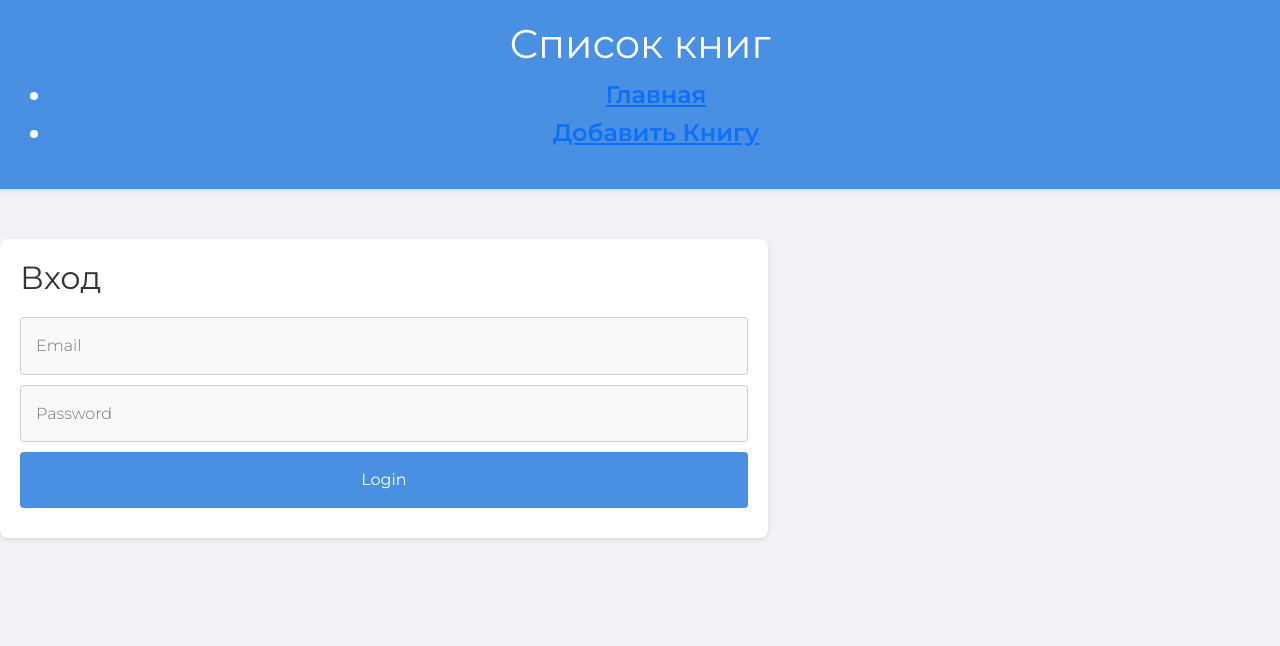
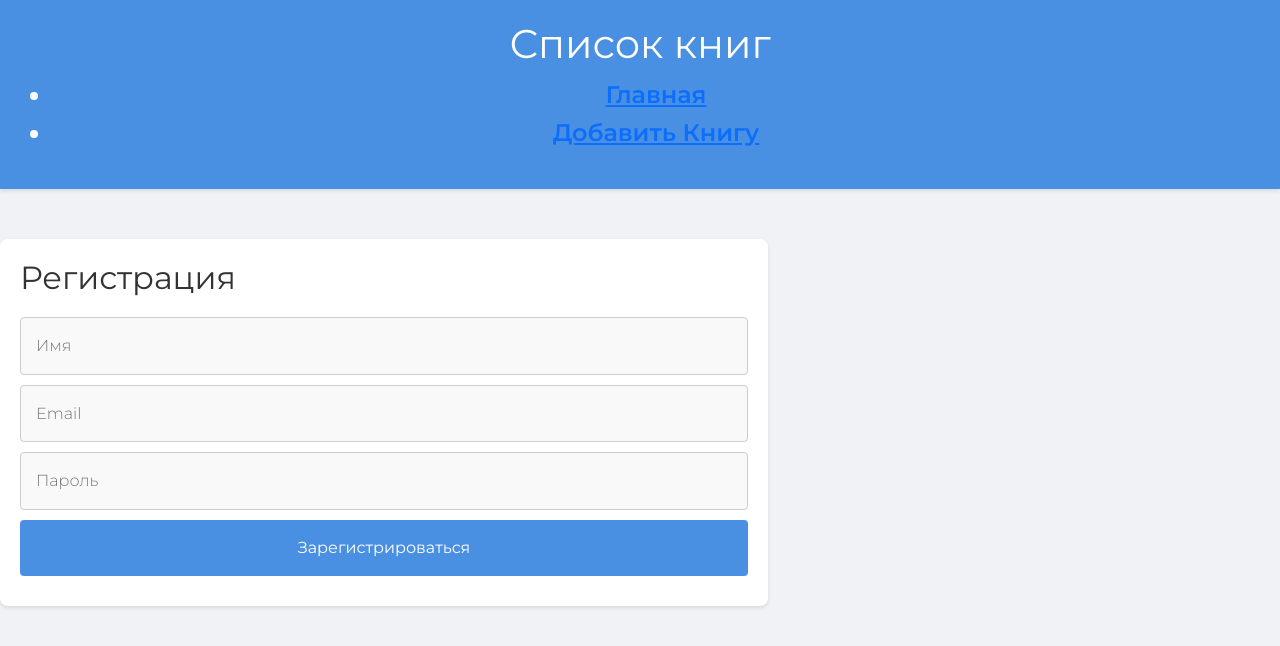
Before and after one commit to greenway-start/gws-frontend, a React (Create React App) app: page /register in a window 1280 px wide. Before the commit this address led to /login. Shown: the top 646 px of the page. Built offline with nearby package versions, Linux system fonts and the light colour scheme; no server answers.

Commit message:
gitignore использовал

```diff
--- a/src/App.jsx
+++ b/src/App.jsx
@@ -8,6 +8,7 @@ import './scc/main.css';
 import { AuthProvider } from "./components/AuthProvider";
 import ProtectedRoute from "./components/ProtectedRoute";
 import Login from "./components/Login";
+import Register from "./components/Register"; // Импортируем компонент регистрации
 
 const App = () => {
     const { books, deleteBook, addBook, editBook } = useBook();
@@ -20,6 +21,7 @@ const App = () => {
                     <main>
                         <Routes>
                             <Route path="/login" element={<Login />} />
+                            <Route path="/register" element={<Register />} /> {/* Добавлен маршрут регистрации */}
                             <Route
                                 path="/books"
                                 element={
--- a/src/components/AuthProvider.jsx
+++ b/src/components/AuthProvider.jsx
@@ -1,6 +1,5 @@
 import React, { createContext, useContext, useEffect, useState } from "react";
-import { onAuthStateChanged } from "firebase/auth";
-import { auth } from "./firebaseConfig";
+import initializeFirebase from "./firebaseConfig";
 
 const AuthContext = createContext();
 
@@ -8,16 +7,31 @@ export const useAuth = () => useContext(AuthContext);
 
 export const AuthProvider = ({ children }) => {
   const [currentUser, setCurrentUser] = useState(null);
+  const [auth, setAuth] = useState(null);
+  const [db, setDb] = useState(null);
 
   useEffect(() => {
-    const unsubscribe = onAuthStateChanged(auth, (user) => {
-      setCurrentUser(user);
-    });
-    return unsubscribe;
+    const initFirebase = async () => {
+      const { auth, db } = await initializeFirebase();
+      setAuth(auth);
+      setDb(db);
+    };
+
+    initFirebase();
   }, []);
 
+  useEffect(() => {
+    if (auth) {
+      const unsubscribe = auth.onAuthStateChanged((user) => {
+        setCurrentUser(user);
+        console.log('Auth state changed', user);
+      });
+      return () => unsubscribe();
+    }
+  }, [auth]);
+
   return (
-    <AuthContext.Provider value={{ currentUser }}>
+    <AuthContext.Provider value={{ currentUser, auth, db }}>
       {children}
     </AuthContext.Provider>
   );
--- a/src/components/Login.jsx
+++ b/src/components/Login.jsx
@@ -1,21 +1,22 @@
 import React, { useState } from "react";
 import { useNavigate } from "react-router-dom";
 import { signInWithEmailAndPassword } from "firebase/auth";
-import { auth } from "./firebaseConfig";
+import { useAuth } from "./AuthProvider";
 
 const Login = () => {
   const [email, setEmail] = useState("");
   const [password, setPassword] = useState("");
   const [error, setError] = useState("");
   const navigate = useNavigate();
+  const { auth } = useAuth();
 
   const handleSubmit = async (e) => {
     e.preventDefault();
-    setError(""); // ochst oshibki
+    setError(""); // Очистка ошибки
 
     try {
       await signInWithEmailAndPassword(auth, email, password);
-      navigate("/books"); // zashita posle vxoda
+      navigate("/books"); // Защита после входа
     } catch (error) {
       setError("Ошибка входа. Проверьте ваш email и пароль.");
       console.error("Error logging in:", error);
@@ -42,7 +43,7 @@ const Login = () => {
         />
         <button type="submit">Login</button>
       </form>
-      {error && <p style={{ color: 'red' }}>{error}</p>}
+      {error && <p style={{ color: 'red' }}>{error}</p>} {/* Отображение ошибки */}
     </div>
   );
 };
--- /dev/null
+++ b/src/components/Register.jsx
@@ -0,0 +1,68 @@
+import React, { useState } from "react";
+import { useNavigate } from "react-router-dom";
+import { createUserWithEmailAndPassword } from "firebase/auth";
+import { doc, setDoc } from "firebase/firestore";
+import { useAuth } from "./AuthProvider";
+
+const Register = () => {
+  const [email, setEmail] = useState("");
+  const [password, setPassword] = useState("");
+  const [name, setName] = useState("");
+  const [error, setError] = useState("");
+  const navigate = useNavigate();
+  const { auth, db } = useAuth();
+
+  const handleSubmit = async (e) => {
+    e.preventDefault();
+    setError("");
+
+    try {
+      const userCredential = await createUserWithEmailAndPassword(auth, email, password);
+      const user = userCredential.user;
+
+      // Сохранение дополнительных данных в Firestore
+      await setDoc(doc(db, "users", user.uid), {
+        name: name,
+        email: email
+      });
+
+      navigate("/books");
+    } catch (error) {
+      setError("Ошибка регистрации. Попробуйте снова.");
+      console.error("Error registering user:", error);
+    }
+  };
+
+  return (
+    <div>
+      <h2>Регистрация</h2>
+      <form onSubmit={handleSubmit}>
+        <input
+          type="text"
+          value={name}
+          onChange={(e) => setName(e.target.value)}
+          placeholder="Имя"
+          required
+        />
+        <input
+          type="email"
+          value={email}
+          onChange={(e) => setEmail(e.target.value)}
+          placeholder="Email"
+          required
+        />
+        <input
+          type="password"
+          value={password}
+          onChange={(e) => setPassword(e.target.value)}
+          placeholder="Пароль"
+          required
+        />
+        <button type="submit">Зарегистрироваться</button>
+      </form>
+      {error && <p style={{ color: 'red' }}>{error}</p>}
+    </div>
+  );
+};
+
+export default Register;
--- a/src/components/firebaseConfig.jsx
+++ b/src/components/firebaseConfig.jsx
@@ -1,18 +1,21 @@
 import { initializeApp } from "firebase/app";
 import { getAuth } from "firebase/auth";
+import { getFirestore } from "firebase/firestore";
 
-const firebaseConfig = {
-  apiKey: "AIzaSyAChE1mSgIZXs9PG3n75Z1do1KtNXV_zRw",
-  authDomain: "work-f4051.firebaseapp.com",
-  projectId: "work-f4051",
-  storageBucket: "work-f4051.appspot.com",
-  messagingSenderId: "527211518096",
-  appId: "1:527211518096:web:1bdfe2453bbc8f8b0da015",
-  measurementId: "G-WHX89KXNWQ"
+const loadFirebaseConfig = async () => {
+  const response = await fetch('/firebaseConfig.json');
+  return response.json();
 };
 
-// Initialize Firebase
-const app = initializeApp(firebaseConfig);
-const auth = getAuth(app);
+const initializeFirebase = async () => {
+  const firebaseConfig = await loadFirebaseConfig();
+  const app = initializeApp(firebaseConfig);
+  const auth = getAuth(app);
+  const db = getFirestore(app);
 
-export { auth };
+  console.log('Firebase initialized', { auth, db });
+
+  return { auth, db };
+};
+
+export default initializeFirebase;
```
Also changed, not shown: 1 other file (tests, documents, lock files or other folders).
